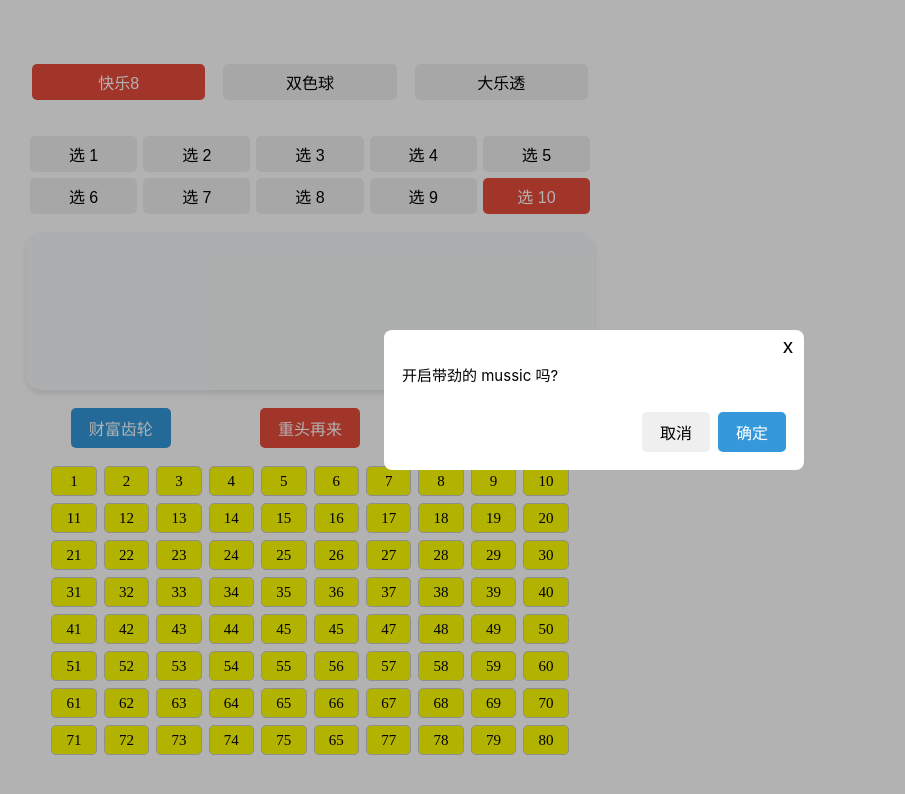
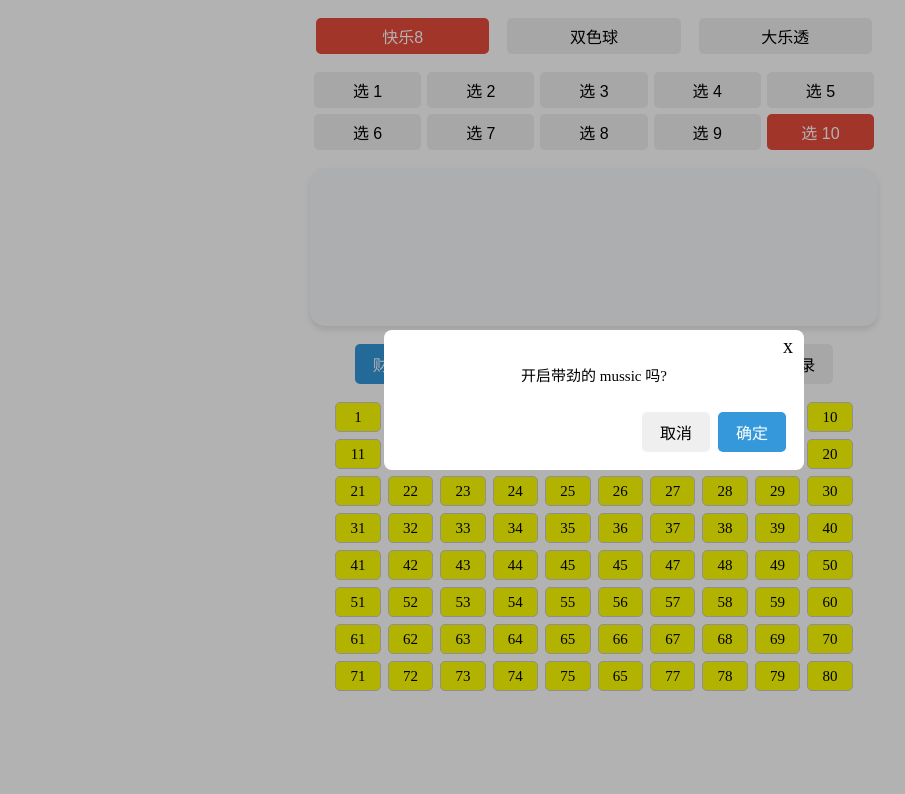
Before and after one commit to xu-kang229/wealth-password, a Vue app: page / in a window 1280 px wide. Shown: the top 794 px of the page, without its empty margins (46-951 px from the left). Built offline with nearby package versions, Linux system fonts and the light colour scheme.

Commit message:
音乐循环播放

```diff
--- a/src/components/Happy8.vue
+++ b/src/components/Happy8.vue
@@ -57,7 +57,7 @@
   </Confirm>
 
   <!-- <audio ref="musicAudio" src="../assets/双手插兜.mp3" autoplay loop></audio> -->
-  <audio ref="musicAudio">
+  <audio ref="musicAudio" loop>
     <source src="../assets/双手插兜.mp3" type="audio/mpeg">
     Your browser does not support the audio element.
   </audio>
--- a/src/views/HomeView.vue
+++ b/src/views/HomeView.vue
@@ -1,5 +1,5 @@
 <template>
-  <main>
+  <main id="type-page">
     <div class="type">
       <button v-for="item in typeList" :key="item" :class="type === item ? 'action-red' : '' "
           @click="typeHandle(item)">
@@ -23,8 +23,21 @@ function typeHandle(value) {
 </script>
 
 <style scoped>
+#type-page {
+  position: fixed;
+  top: 0;
+  right: 0;
+  bottom: 0;
+  left: 0;
+  max-width: 568px;
+  margin: 0 auto;
+  /* padding: 20px; */
+  font-family: "微软雅黑";
+  text-align: center;
+  color: #000;
+}
 .type {
-  padding: 18px 6px;
+  padding: 18px 6px 0 6px;
   display: flex;
   flex-wrap: wrap;
   gap: 18px;
```
